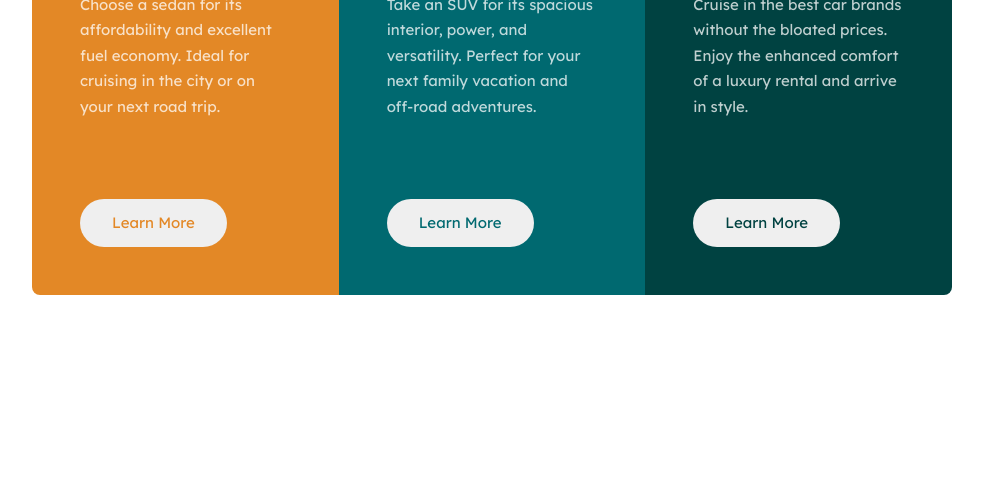
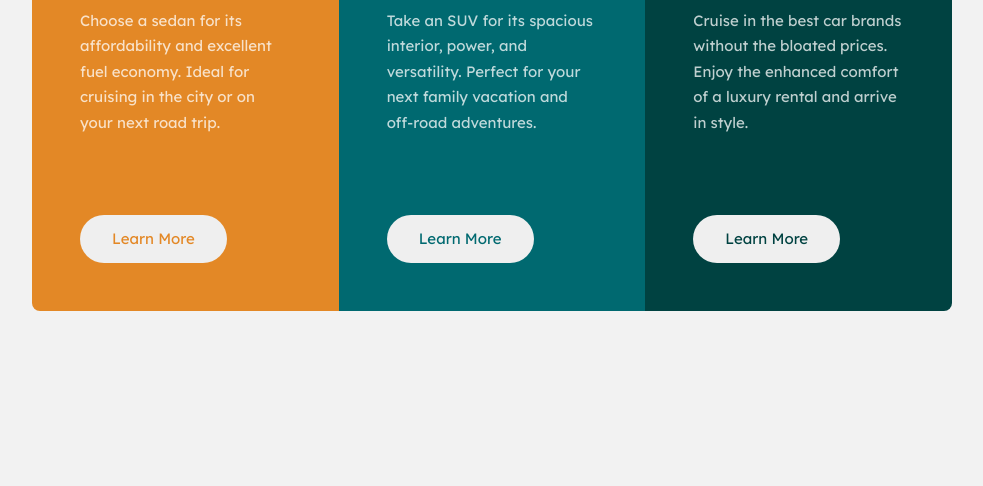
Before and after one commit to mironalin/3-column-preview-card-component-main, a plain HTML site: page index.html in a window 1280 px wide. Shown: the part 354-840 px from the top of the page, without its empty margins (148-1131 px from the left). Before the commit the page ends 800 px from the top, so only its background shows below. Drawn offline with Linux system fonts and the light colour scheme.

Commit message:
Fix margin and bg-color

```diff
--- a/style.css
+++ b/style.css
@@ -34,7 +34,7 @@ input, textarea, button, select {
 }
 
 body {
-    background-color: white;
+    background-color: var(--clr-neutral-veryLightGrey);
     color: var(--clr-neutral-veryLightGrey);
     font-family: var(--ff-base);
     font-size: 0.9375rem;
@@ -42,7 +42,7 @@ body {
     display: grid;
     min-height: 100vh;
     place-content: center;
-    margin: 0 1.5rem;
+    margin: 1rem 0 1.5rem 0;
 }
 
 .card {
```
